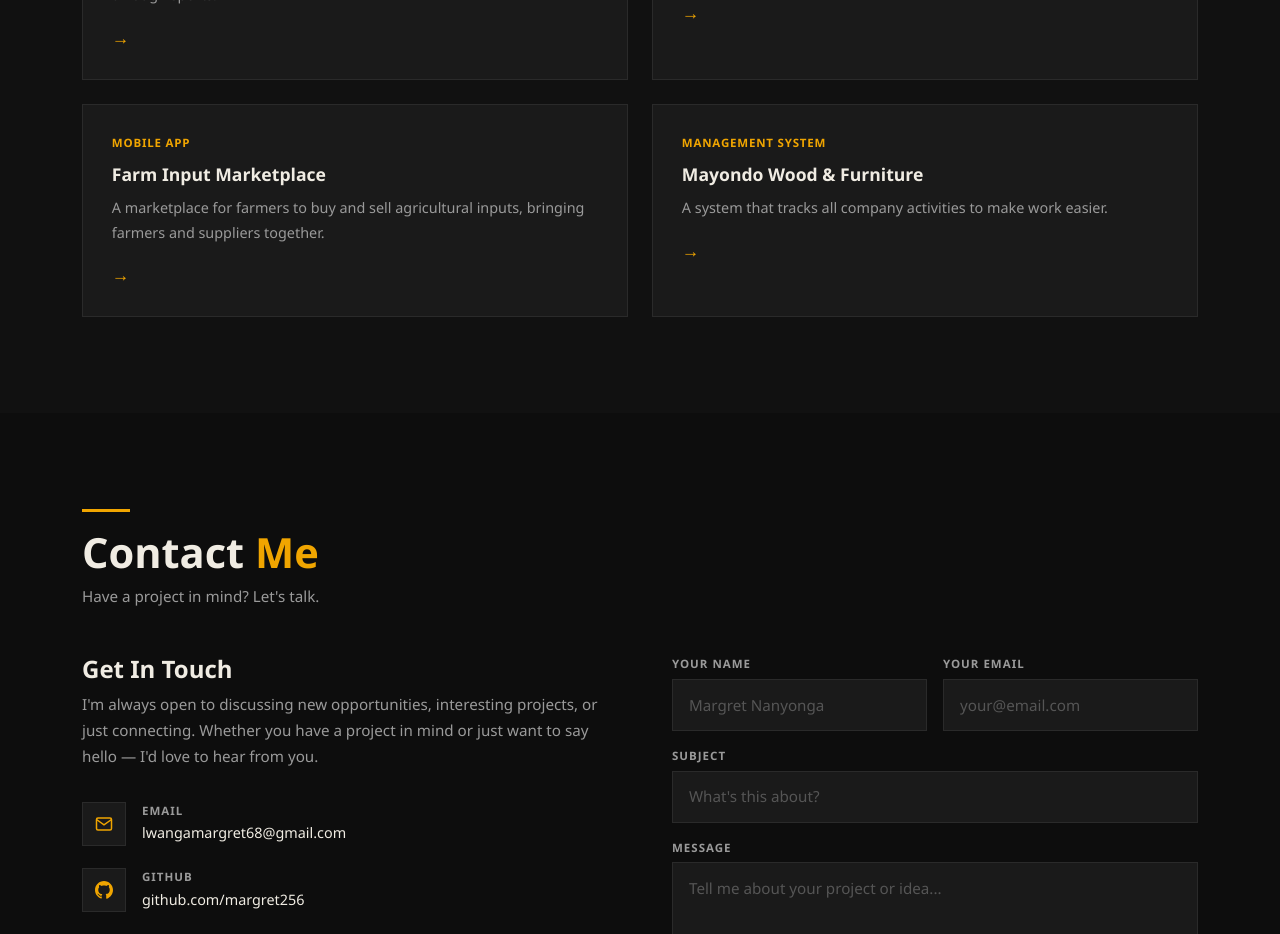
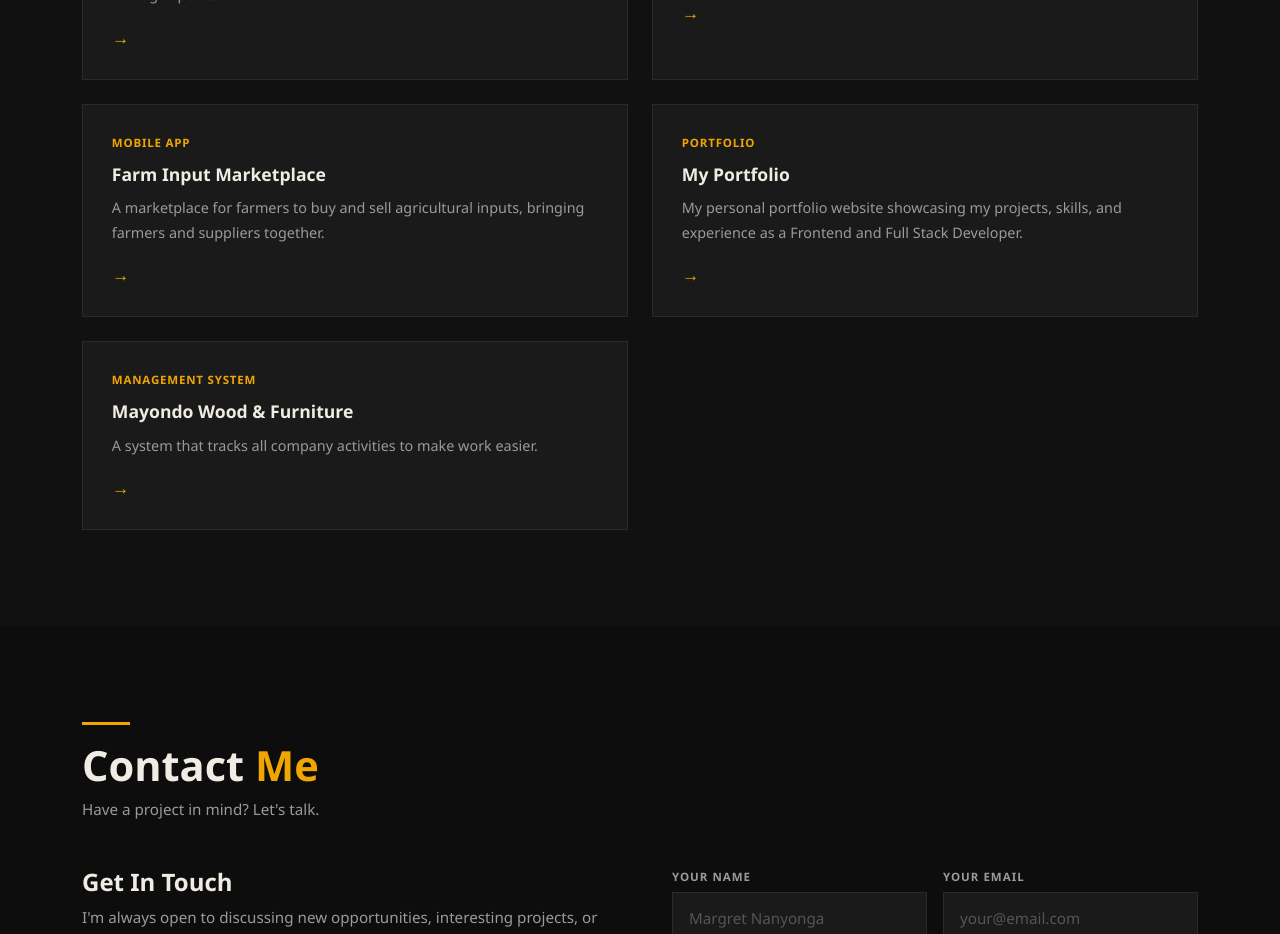
Before and after one commit to margret256/MY-WEBSITE, a React (Vite) app: page / in a window 1280 px wide. Shown: the part 2800-3734 px from the top of the page. Built offline with nearby package versions, Linux system fonts and the light colour scheme.

Commit message:
updated profile.jsx project section

```diff
--- a/src/Portfolio.jsx
+++ b/src/Portfolio.jsx
@@ -48,10 +48,10 @@ const skillCategories = [
 ];
 
 const projects = [
- {
+  {
     title: "Beyond Sports Unified Corporate Sports Platform",
     description: "A platform for unified corporate sports management and engagement. Improving employee and individual wellness and team building through sports.",
-    link: "https://github.com/BEYOND-SPORTS-UNIFIED-CORPORATE",
+    link: "https://beyondsports.fitness/",
     tag: "Sports Platform",
   },
    {
@@ -65,6 +65,12 @@ const projects = [
     description: "A marketplace for farmers to buy and sell agricultural inputs, bringing farmers and suppliers together.",
     link: "https://github.com/margret256/FARM-INPUT-MARKETPLACE",
     tag: "Mobile App",
+  },
+   {
+    title: "My Portfolio",
+    description: "My personal portfolio website showcasing my projects, skills, and experience as a Frontend and Full Stack Developer.",
+    link: "https://my-website-margret.vercel.app/",
+    tag: "Portfolio",
   },
   {
     title: "Mayondo Wood & Furniture",
```
